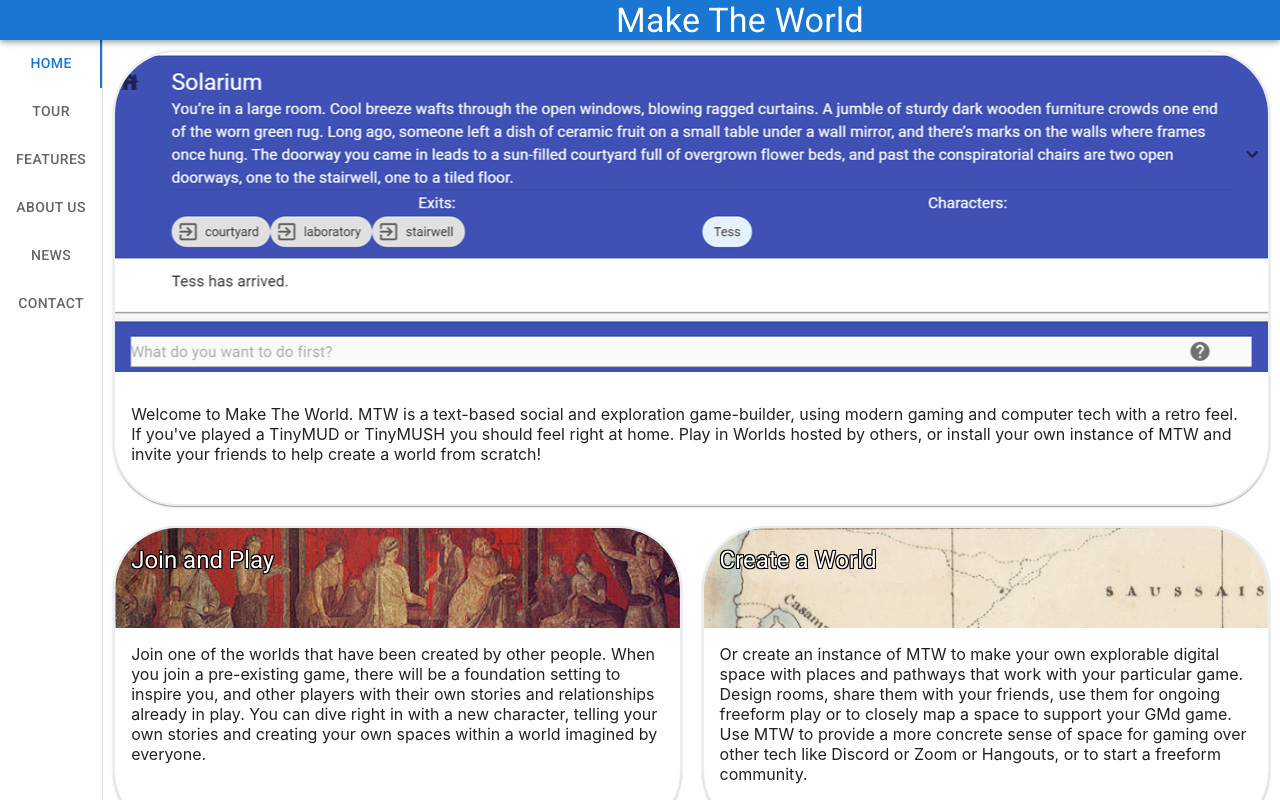
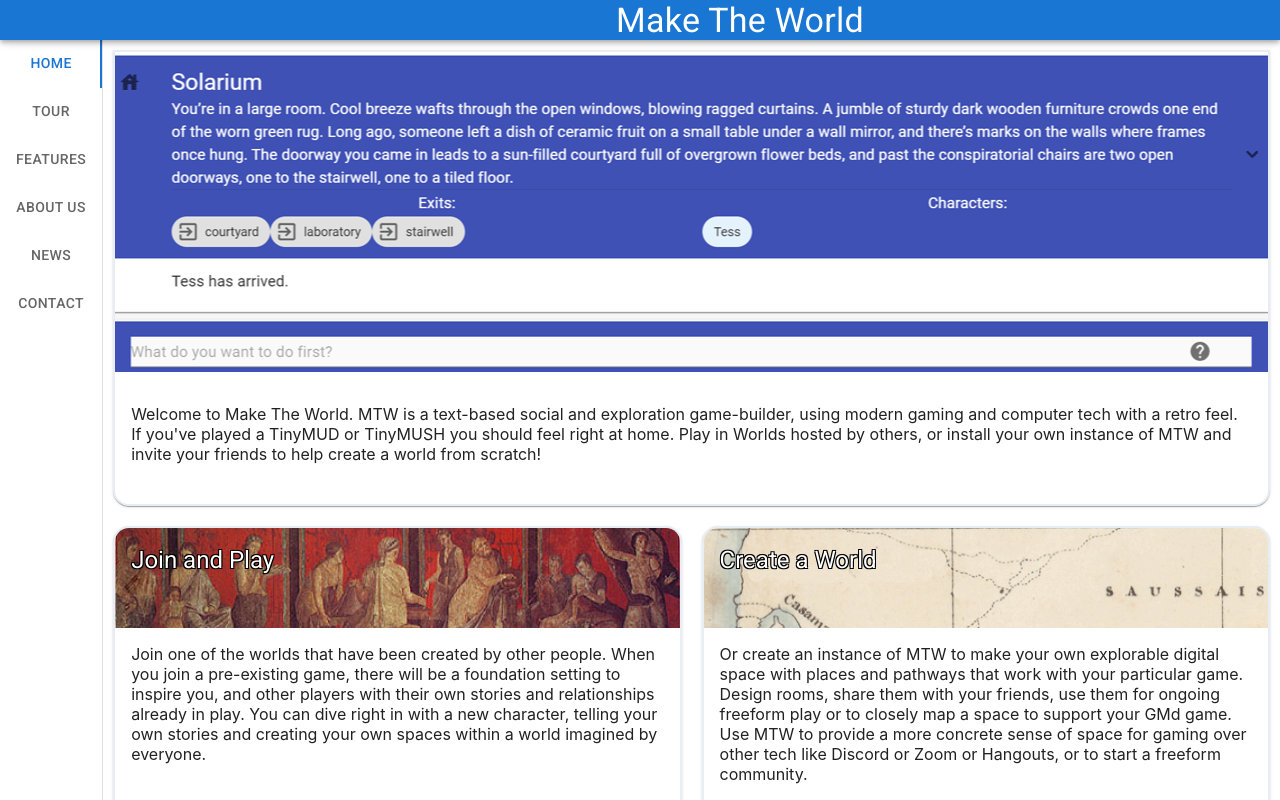
Before and after one commit to TonyLB/maketheworld-org, a React (Create React App) app: page / in a window 1280 px wide. Built offline with nearby package versions, Linux system fonts and the light colour scheme.

Commit message:
ISS3: Corrected borderRadius on AppCard

```diff
--- a/src/AppCard.js
+++ b/src/AppCard.js
@@ -3,14 +3,15 @@ import React from 'react'
 import Card from '@mui/material/Card'
 import Paper from '@mui/material/Paper'
 
-export const AppCard = ({ children }) => {
+export const AppCard = ({ children, sx }) => {
     return <Paper elevation={0} sx={{ height: "100%" }}>
         <Card sx={{
             border: '2px solid',
             borderColor: '#E7EDF3',
-            borderRadius: 16,
+            borderRadius: "16px",
             margin: "10px",
-            height: "100%"
+            height: "100%",
+            ...sx
         }}>
             { children }
         </Card>
--- a/src/Home.js
+++ b/src/Home.js
@@ -14,7 +14,7 @@ function Home() {
     const matches = useMediaQuery(theme.breakpoints.up('lg'))
     return (
         <div style={{ maxWidth: "1200px" }}>
-            <AppCard>
+            <AppCard sx={{ borderRadius: "0px 0px 16px 16px" }}>
                 { (matches &&
                     <CardMedia
                         style={{ width: "100%", height: "320px" }}
--- a/src/index.js
+++ b/src/index.js
@@ -114,7 +114,7 @@ const MTWTabs = () => {
                     <Tab label="News" {...a11yProps(4)} />
                     <Tab label="Contact" {...a11yProps(5)} />
                 </Tabs>
-                <Box sx={{ height: "100%", overflowY: "auto" }}>
+                <Box sx={{ height: "100%", overflowY: "auto", flexGrow: 1 }}>
                     <TabPanel sx={tabPanelSx} value={value} index={0} dir={theme.direction}>
                         <Home />
                     </TabPanel>
```
